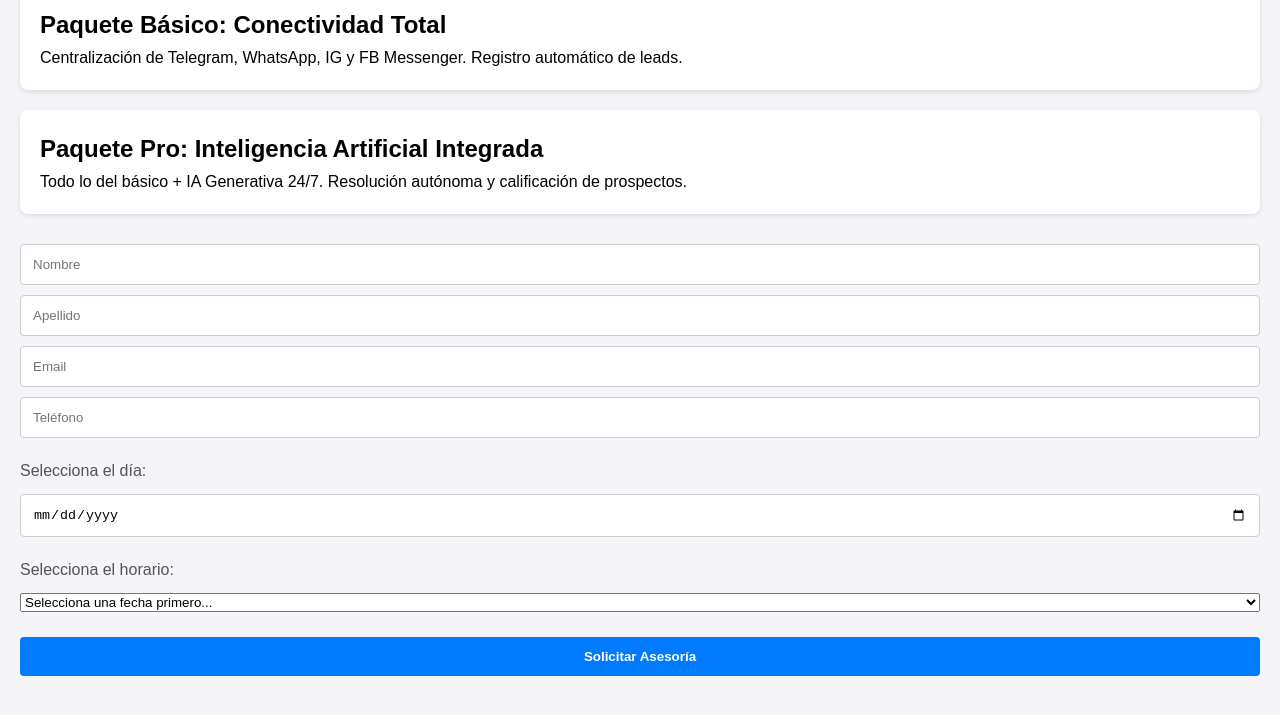
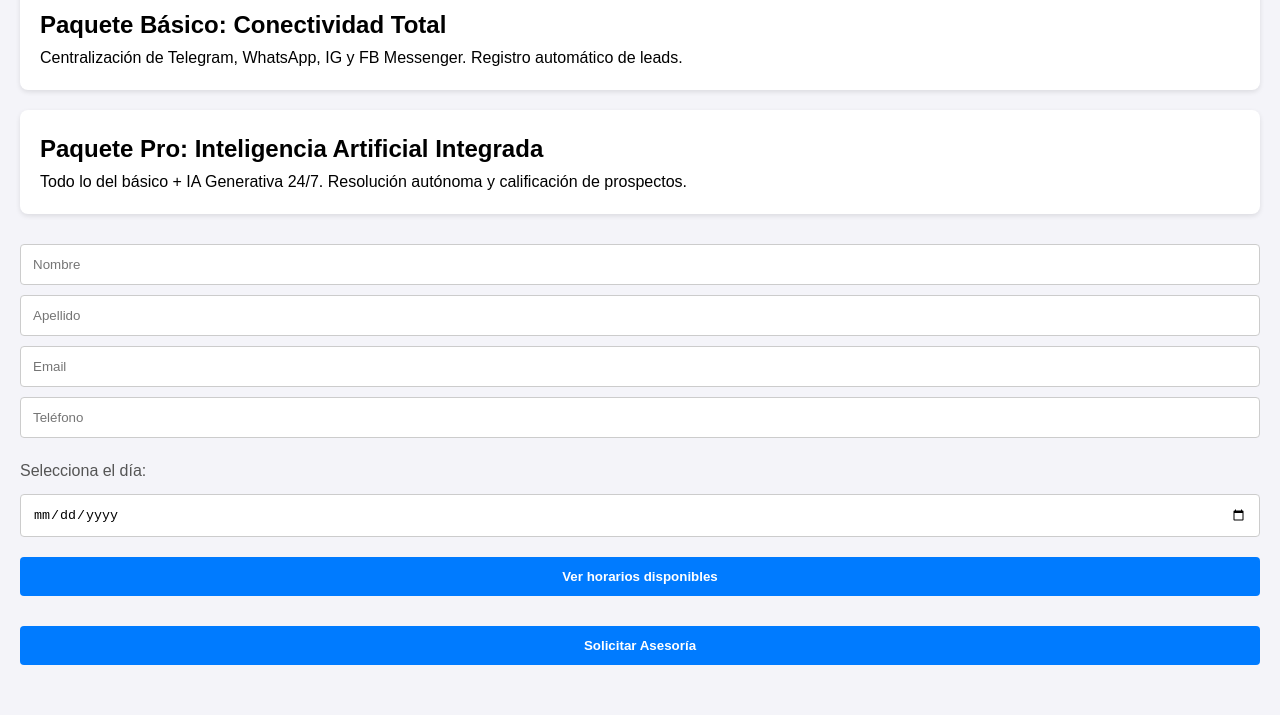
Before and after one commit to Viske02/Landing-Page, a plain HTML site: page index.html in a window 1280 px wide. Shown: the part 85-800 px from the top of the page. Drawn offline with Linux system fonts and the light colour scheme.

Commit message:
Update index.html

```diff
--- a/index.html
+++ b/index.html
@@ -29,17 +29,17 @@
             <input type="email" id="email" placeholder="Email" required>
             <input type="tel" id="telefono" placeholder="Teléfono" required>
 
-            <!-- Selector de Fecha -->
             <label for="fecha" style="display:block; margin-top:10px; color:#555;">Selecciona el día:</label>
             <input type="date" id="fecha" required>
 
-            <!-- Selector de Hora -->
-            <label for="hora" style="display:block; margin-top:10px; color:#555;">Selecciona el horario:</label>
-            <select id="hora" required>
-                <option value="">Selecciona una fecha primero...</option>
-            </select>
+            <button type="button" id="btnVerHorarios" style="margin-top:10px; width:100%;">Ver horarios disponibles</button>
 
-            <button type="submit" style="margin-top:15px;">Solicitar Asesoría</button>
+            <div id="contenedorHorarios" style="display:none; margin-top:10px;">
+                <label for="hora" style="display:block; color:#555;">Elige un horario:</label>
+                <select id="hora" style="width:100%; padding:10px; margin-top:5px;"></select>
+            </div>
+
+            <button type="submit" style="margin-top:20px; width:100%;">Solicitar Asesoría</button>
             <p id="mensaje"></p>
         </form>
     </section>
```
